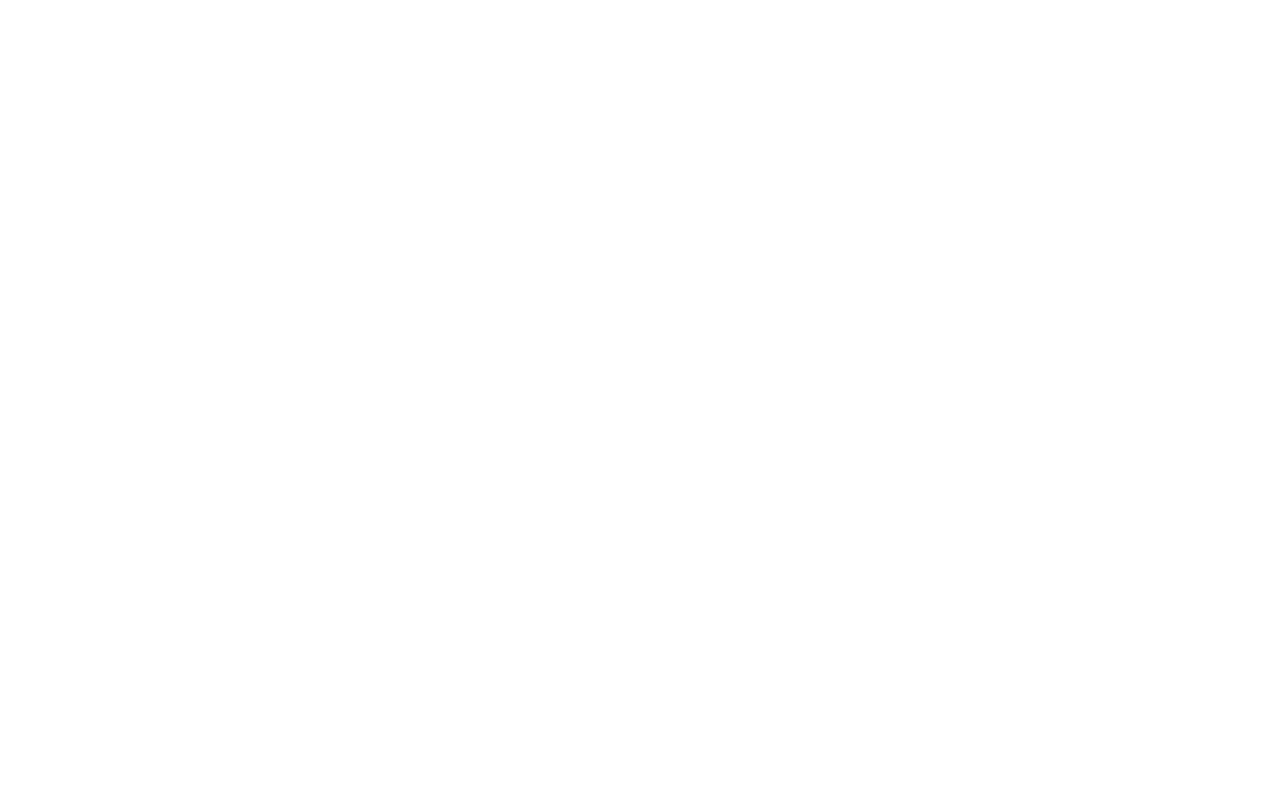
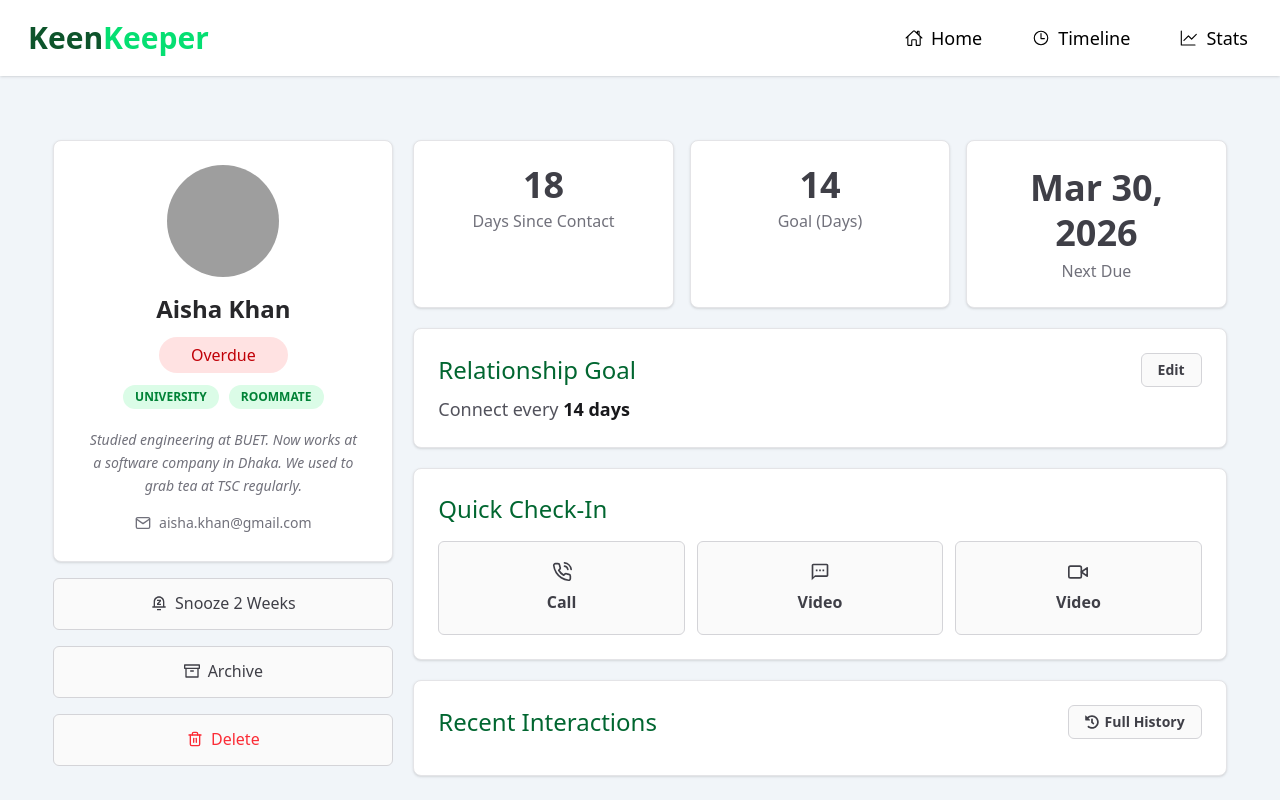
Before and after one commit to wasifhasancse/keep-keeper-a7, a Next.js app: page /friendsdetails/1 in a window 1280 px wide. Shown: the top 800 px of the page. Built offline with nearby package versions, Linux system fonts and the light colour scheme; grey boxes are pictures that could not be loaded.

Commit message:
develop timeline card

```diff
--- /dev/null
+++ b/src/Components/FriendsDetails/HistoryCard.jsx
@@ -0,0 +1,14 @@
+'use client'
+import { DataContext } from '@/context/DataContextProvider';
+import React, { useContext } from 'react';
+
+const HistoryCard = ({ id }) => {
+  const {callDta} = useContext(DataContext)
+  return (
+    <div>
+
+    </div>
+  );
+};
+
+export default HistoryCard;
--- /dev/null
+++ b/src/Components/FriendsDetails/ManageCallButton.jsx
@@ -0,0 +1,18 @@
+'use client'
+import { DataContext } from "@/context/DataContextProvider";
+import { useContext } from "react";
+import { FiPhoneCall } from "react-icons/fi";
+
+const ManageCallButton = ({ friendInfo }) => {
+  const { manageCall} = useContext(DataContext)
+  return (
+    <button onClick={()=>manageCall(friendInfo)} className="rounded-md border border-zinc-300 bg-zinc-50 py-5 text-zinc-700 hover:border-green-300 hover:bg-green-50 transition-colors">
+      <span className="flex flex-col items-center justify-center gap-2">
+        <FiPhoneCall className="text-xl" />
+        <span className="font-semibold">Call</span>
+      </span>
+    </button>
+  );
+};
+
+export default ManageCallButton;
--- /dev/null
+++ b/src/Components/FriendsDetails/ManageTextButton.jsx
@@ -0,0 +1,21 @@
+"use client";
+import { DataContext } from "@/context/DataContextProvider";
+import { useContext } from "react";
+import { MdOutlineTextsms } from "react-icons/md";
+
+const ManageTextButton = ({ friendInfo }) => {
+  const { manageText } = useContext(DataContext);
+  return (
+    <button
+      onClick={() => manageText(friendInfo)}
+      className="rounded-md border border-zinc-300 bg-zinc-50 py-5 text-zinc-700 hover:border-green-300 hover:bg-green-50 transition-colors"
+    >
+      <span className="flex flex-col items-center justify-center gap-2">
+        <MdOutlineTextsms className="text-xl" />
+        <span className="font-semibold">Video</span>
+      </span>
+    </button>
+  );
+};
+
+export default ManageTextButton;
--- /dev/null
+++ b/src/Components/FriendsDetails/ManageVideoButton.jsx
@@ -0,0 +1,21 @@
+"use client";
+import { DataContext } from "@/context/DataContextProvider";
+import { useContext } from "react";
+import { FiVideo } from "react-icons/fi";
+
+const ManageVideoButton = ({ friendInfo }) => {
+  const { manageVideo } = useContext(DataContext);
+  return (
+    <button
+      onClick={() => manageVideo(friendInfo)}
+      className="rounded-md border border-zinc-300 bg-zinc-50 py-5 text-zinc-700 hover:border-green-300 hover:bg-green-50 transition-colors"
+    >
+      <span className="flex flex-col items-center justify-center gap-2">
+        <FiVideo className="text-xl" />
+        <span className="font-semibold">Video</span>
+      </span>
+    </button>
+  );
+};
+
+export default ManageVideoButton;
--- a/src/Components/HistoryCard/HistoryCard.jsx
+++ /dev/null
@@ -1,21 +0,0 @@
-
-const HistoryCard = () => {
-  return (
-    <div className="space-y-3">
-      {["Text", "Meetup", "Video", "Text"].map((item, index) => (
-        <div
-          key={`${item}-${index}`}
-          className="border-t border-zinc-100 pt-3 flex items-center justify-between text-zinc-600"
-        >
-          <div>
-            <p className="font-medium text-zinc-700">{item}</p>
-            <p className="text-sm text-zinc-500">Asked for career advice</p>
-          </div>
-          <p className="text-sm">Jan 28, 2026</p>
-        </div>
-      ))}
-    </div>
-  );
-};
-
-export default HistoryCard;
--- /dev/null
+++ b/src/Components/TimeLineCard/TimeLineCard.jsx
@@ -0,0 +1,55 @@
+"use client";
+import { DataContext } from "@/context/DataContextProvider";
+import { useContext } from "react";
+import { PiPhoneCall } from "react-icons/pi";
+
+const TimeLineCard = () => {
+  const { allCallData } = useContext(DataContext);
+
+  const formatDateTime = (value) => {
+    const parsed = value ? new Date(value) : new Date();
+    const date = Number.isNaN(parsed.getTime()) ? new Date() : parsed;
+
+    return new Intl.DateTimeFormat("en-US", {
+      month: "short",
+      day: "numeric",
+      year: "numeric",
+      hour: "numeric",
+      minute: "2-digit",
+      hour12: true,
+    }).format(date);
+  };
+
+  return (
+    <>
+      {allCallData?.map((callData, index) => (
+        <div
+          key={index}
+          className="bg-white border border-zinc-200 rounded-xl px-5 py-4 shadow-sm hover:border-green-200 hover:shadow-md transition-all"
+        >
+          <div className="flex items-center gap-3">
+            <span className="inline-flex h-9 w-9 shrink-0 items-center justify-center rounded-full bg-green-100 text-zinc-700">
+              <PiPhoneCall className="text-xl leading-none" />
+            </span>
+
+            <div className="min-w-0">
+              <p className="leading-tight">
+                <span className="text-2xl font-semibold text-green-900">
+                  Call
+                </span>
+                <span className="text-xl text-slate-600 ml-2">
+                  with {callData.name}
+                </span>
+              </p>
+              <p className="text-lg text-slate-500 mt-1">
+                {formatDateTime(callData?.dateTime)}
+              </p>
+            </div>
+          </div>
+        </div>
+      ))}
+    </>
+  );
+};
+
+export default TimeLineCard;
--- a/src/app/friendsdetails/[friendsid]/page.jsx
+++ b/src/app/friendsdetails/[friendsid]/page.jsx
@@ -1,3 +1,7 @@
+import HistoryCard from "@/Components/FriendsDetails/HistoryCard";
+import ManageCallButton from "@/Components/FriendsDetails/ManageCallButton";
+import ManageTextButton from "@/Components/FriendsDetails/ManageTextButton";
+import ManageVideoButton from "@/Components/FriendsDetails/ManageVideoButton";
 import Image from "next/image";
 import Link from "next/link";
 import { notFound } from "next/navigation";
@@ -7,11 +11,8 @@ import { FaHistory } from "react-icons/fa";
 import {
   FiArchive,
   FiMail,
-  FiPhoneCall,
-  FiTrash2,
-  FiVideo,
+  FiTrash2
 } from "react-icons/fi";
-import { MdOutlineTextsms } from "react-icons/md";
 import { RiNotificationSnoozeLine } from "react-icons/ri";
 
 const formatDate = (isoDate) => {
@@ -41,6 +42,7 @@ const FriendDetails = async ({ params }) => {
   }
 
   const {
+    id,
     name,
     picture,
     email,
@@ -162,24 +164,10 @@ const FriendDetails = async ({ params }) => {
               Quick Check-In
             </p>
             <div className="mt-4 grid grid-cols-1 sm:grid-cols-2 xl:grid-cols-3 gap-3">
-              <button className="rounded-md border border-zinc-300 bg-zinc-50 py-5 text-zinc-700 hover:border-green-300 hover:bg-green-50 transition-colors">
-                <span className="flex flex-col items-center justify-center gap-2">
-                  <FiPhoneCall className="text-xl" />
-                  <span className="font-semibold">Call</span>
-                </span>
-              </button>
-              <button className="rounded-md border border-zinc-300 bg-zinc-50 py-5 text-zinc-700 hover:border-green-300 hover:bg-green-50 transition-colors">
-                <span className="flex flex-col items-center justify-center gap-2">
-                  <MdOutlineTextsms className="text-xl" />
-                  <span className="font-semibold">Text</span>
-                </span>
-              </button>
-              <button className="rounded-md border border-zinc-300 bg-zinc-50 py-5 text-zinc-700 hover:border-green-300 hover:bg-green-50 transition-colors">
-                <span className="flex flex-col items-center justify-center gap-2">
-                  <FiVideo className="text-xl" />
-                  <span className="font-semibold">Video</span>
-                </span>
-              </button>
+              {/* client components */}
+              <ManageCallButton friendInfo={friendInfo} />
+              <ManageTextButton friendInfo={friendInfo} />
+              <ManageVideoButton friendInfo={friendInfo} />
             </div>
           </div>
 
@@ -188,15 +176,15 @@ const FriendDetails = async ({ params }) => {
               <p className="text-2xl font-medium text-green-800">
                 Recent Interactions
               </p>
-              <Link href={'/timeline'}>
+              <Link href={"/timeline"}>
                 <button className="flex items-center justify-center gap-1.5 px-4 py-1.5 font-semibold rounded-md border border-zinc-300 bg-zinc-50 hover:border-green-300 hover:bg-green-50 text-zinc-700 text-sm transition-colors">
-                <FaHistory /> Full History
-              </button>
+                  <FaHistory /> Full History
+                </button>
               </Link>
             </div>
 
             <div>
-              {/* history card will be show here! */}
+              <HistoryCard id={id} />
             </div>
           </div>
         </div>
--- a/src/app/timeline/page.jsx
+++ b/src/app/timeline/page.jsx
@@ -1,3 +1,4 @@
+import TimeLineCard from "@/Components/TimeLineCard/TimeLineCard";
 
 
 const TimeLine = () => {
@@ -65,25 +66,8 @@ const TimeLine = () => {
         </div>
 
         <div className="space-y-4">
-          {timelineEntries.map((entry) => (
-            <div
-              key={entry.id}
-              className="bg-white border border-zinc-200 rounded-lg px-4 py-3 md:px-5 md:py-4 shadow-sm hover:border-green-200 hover:shadow transition-colors"
-            >
-              <div className="flex items-start gap-3">
-                <span className="text-2xl leading-none mt-1">{entry.icon}</span>
-                <div>
-                  <p className="text-2xl font-semibold text-green-900 leading-tight inline">
-                    {entry.type}
-                  </p>
-                  <span className="text-xl text-slate-500 ml-2">
-                    with {entry.friend}
-                  </span>
-                  <p className="text-lg text-slate-500 mt-1">{entry.date}</p>
-                </div>
-              </div>
-            </div>
-          ))}
+          {/* client component */}
+          <TimeLineCard/>
         </div>
       </div>
     </section>
--- a/src/context/DataContextProvider.jsx
+++ b/src/context/DataContextProvider.jsx
@@ -1,9 +1,34 @@
-import { createContext } from "react";
+'use client'
+import { createContext, useState } from "react";
 
 export const DataContext = createContext();
 
 const DataContextProvider = ({ children }) => {
-  const data = {};
+  const [allCallData, setCallData] = useState([])
+  const [allTextData, setTextData] = useState([])
+  const [allVideoData, setVideoData] = useState([])
+
+  const manageCall = (friendInfo) => {
+    const newCallData = [...allCallData, friendInfo]
+    setCallData(newCallData)
+  }
+  const manageText = (friendInfo) => {
+    const newTextData = [...allTextData, friendInfo]
+    setTextData(newTextData)
+  }
+  const manageVideo = (friendInfo) => {
+    const newVideoData = [...allVideoData, friendInfo]
+    setVideoData(newVideoData)
+  }
+  const data = {
+    allCallData,
+    allTextData,
+    allVideoData,
+    manageCall,
+    manageText,
+    manageVideo
+  };
+
   return <DataContext.Provider value={data}>{children}</DataContext.Provider>;
 };
 
--- a/src/lib/provider/Provider.jsx
+++ b/src/lib/provider/Provider.jsx
@@ -1,10 +1,10 @@
 import DataContextProvider from '@/context/DataContextProvider';
 import React from 'react';
 
-const Provider = ({childern}) => {
+const Provider = ({children}) => {
   return (
     <DataContextProvider>
-      {childern}
+      {children}
     </DataContextProvider>
   );
 };
```
